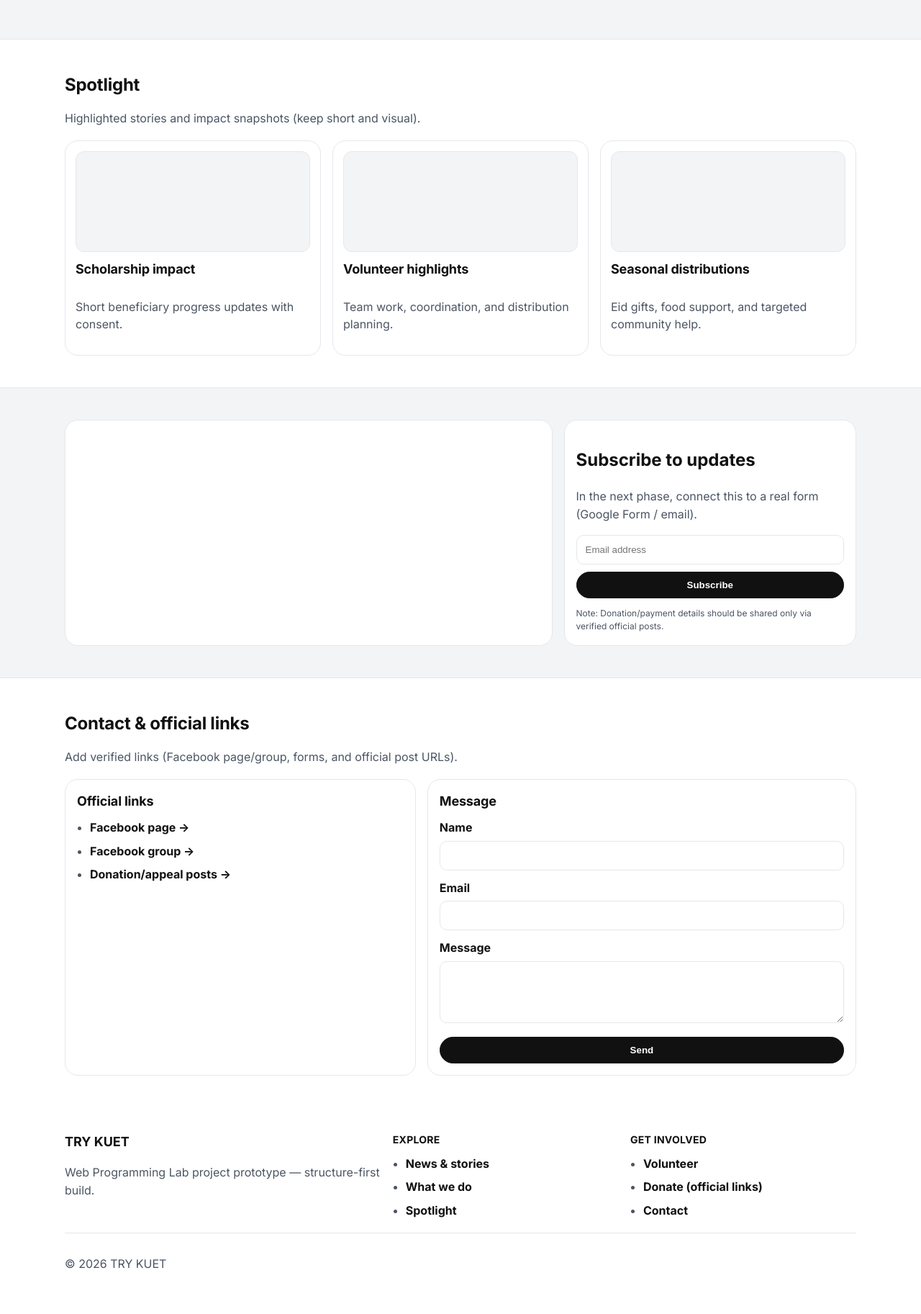
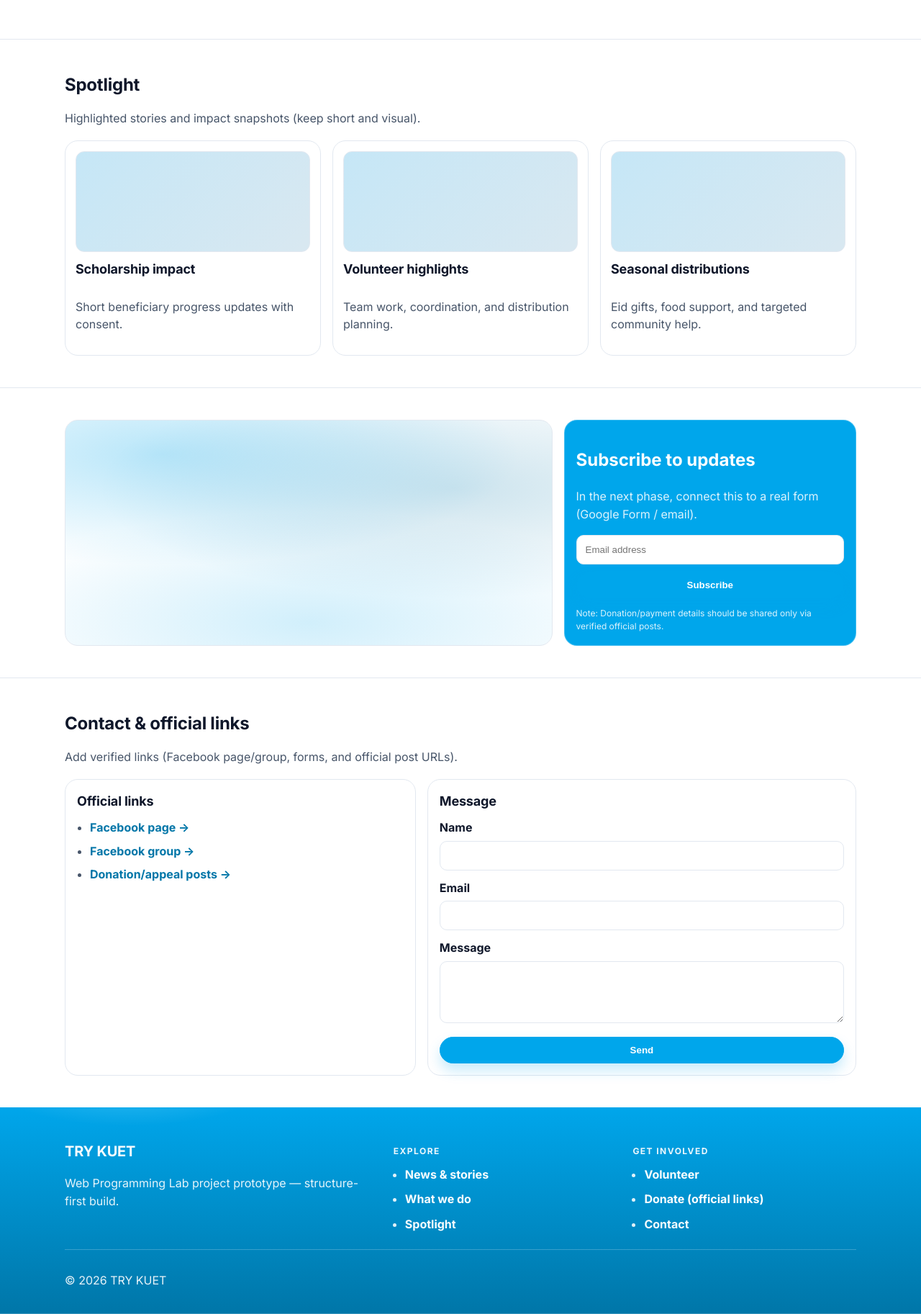
Before and after one commit to mehadi105/kuet-try-club-site, a PHP site: page / in a window 1280 px wide. Shown: the part 1960-3785 px from the top of the page at 72% size. Before the commit the page ends 3722 px from the top, so only its background shows below. Run offline with PHP 8.4, Linux system fonts and the light colour scheme.

Commit message:
css updation+animation add +footer updation
Made-with: Cursor

```diff
--- a/index.html
+++ b/index.html
@@ -46,7 +46,7 @@
     </nav>
 
     <main id="main">
-      <section class="hero-unicef" aria-label="Featured story">
+      <section class="hero-unicef reveal" aria-label="Featured story">
         <div class="hero-media" role="img" aria-label="Featured image placeholder"></div>
         <div class="container hero-content">
           <p class="eyebrow">Featured</p>
@@ -62,7 +62,7 @@
         </div>
       </section>
 
-      <section class="section" aria-label="Story cards">
+      <section class="section reveal" aria-label="Story cards">
         <div class="container">
           <div class="section-title">
             <h2>TRY, for the community</h2>
@@ -153,7 +153,7 @@
         </div>
       </section>
 
-      <section id="work" class="section subtle" aria-label="Organization work">
+      <section id="work" class="section subtle reveal" aria-label="Organization work">
         <div class="container">
           <div class="center-block">
             <h2>TRY’s work</h2>
@@ -166,7 +166,7 @@
         </div>
       </section>
 
-      <section id="spotlight" class="section" aria-label="Spotlight">
+      <section id="spotlight" class="section reveal" aria-label="Spotlight">
         <div class="container">
           <div class="section-title">
             <h2>Spotlight</h2>
@@ -195,7 +195,7 @@
         </div>
       </section>
 
-      <section class="subscribe" aria-label="Subscribe section">
+      <section class="subscribe reveal" aria-label="Subscribe section">
         <div class="container subscribe-grid">
           <div class="subscribe-media" role="img" aria-label="Large image placeholder"></div>
           <div class="subscribe-panel">
@@ -215,7 +215,7 @@
         </div>
       </section>
 
-      <section id="contact" class="section" aria-label="Contact and links">
+      <section id="contact" class="section reveal" aria-label="Contact and links">
         <div class="container">
           <div class="section-title">
             <h2>Contact & official links</h2>
@@ -293,5 +293,34 @@
     <script>
       document.getElementById("year").textContent = String(new Date().getFullYear());
     </script>
+    <script>
+      (function () {
+        const prefersReduced =
+          window.matchMedia &&
+          window.matchMedia("(prefers-reduced-motion: reduce)").matches;
+        if (prefersReduced) return;
+
+        const els = Array.from(document.querySelectorAll(".reveal"));
+        if (els.length === 0) return;
+
+        if (!("IntersectionObserver" in window)) {
+          els.forEach((el) => el.classList.add("is-visible"));
+          return;
+        }
+
+        const io = new IntersectionObserver(
+          (entries) => {
+            for (const e of entries) {
+              if (!e.isIntersecting) continue;
+              e.target.classList.add("is-visible");
+              io.unobserve(e.target);
+            }
+          },
+          { threshold: 0.12, rootMargin: "0px 0px -5% 0px" }
+        );
+
+        els.forEach((el) => io.observe(el));
+      })();
+    </script>
   </body>
 </html>
--- a/style.css
+++ b/style.css
@@ -64,25 +71,32 @@ a:hover {
   padding: 10px 14px;
   border-radius: 999px;
   border: 1px solid var(--border);
-  background: #fff;
+  background: #ffffff;
   color: var(--text);
   font-weight: 700;
   cursor: pointer;
   text-decoration: none !important;
+  transition:
+    transform 160ms var(--ease-out),
+    background 160ms var(--ease-out),
+    border-color 160ms var(--ease-out),
+    box-shadow 160ms var(--ease-out);
 }
 
 .btn:hover {
   background: var(--subtle);
+  transform: translateY(-1px);
 }
 
 .btn.primary {
-  border-color: #111111;
-  background: #111111;
-  color: #fff;
+  border-color: var(--brand);
+  background: var(--brand);
+  color: #ffffff;
+  box-shadow: 0 10px 18px rgba(0, 166, 235, 0.22);
 }
 
 .btn.primary:hover {
-  background: #000000;
+  background: var(--brand-deep);
 }
 
 .muted {
@@ -302,7 +348,7 @@ h3 {
 
 .textlink {
   font-weight: 700;
-  color: #111111;
+  color: var(--brand-deep);
 }
 
 .textlink:hover {
@@ -324,15 +370,27 @@ h3 {
   border: 1px solid var(--border);
   border-radius: var(--radius-lg);
   overflow: hidden;
-  background: #fff;
+  background: #ffffff;
   padding: 14px;
   display: grid;
   gap: 10px;
+  transition:
+    transform 180ms var(--ease-out),
+    box-shadow 180ms var(--ease-out),
+    background 180ms var(--ease-out);
+}
+
+.mini-card:hover {
+  transform: translateY(-3px);
+  box-shadow: var(--shadow);
+  background: #ffffff;
 }
 
 .mini-media {
   height: 140px;
-  background: var(--subtle);
+  background:
+    linear-gradient(135deg, rgba(0, 166, 235, 0.18), rgba(0, 118, 168, 0.10)),
+    var(--subtle);
   border: 1px solid var(--border);
   border-radius: var(--radius);
 }
@@ -342,7 +400,7 @@ h3 {
 }
 
 .subscribe {
-  background: var(--subtle);
+  background: #ffffff;
   border-top: 1px solid var(--border);
   border-bottom: 1px solid var(--border);
   padding: 44px 0;
@@ -356,17 +414,38 @@ h3 {
 }
 
 .subscribe-media {
-  background: #fff;
+  background: #ffffff;
   border: 1px solid var(--border);
   border-radius: var(--radius-lg);
   min-height: 260px;
+  position: relative;
+  overflow: hidden;
+}
+
+.subscribe-media::before {
+  content: "";
+  position: absolute;
+  inset: 0;
+  background:
+    radial-gradient(900px 280px at 20% 15%, rgba(0, 166, 235, 0.28), transparent 55%),
+    radial-gradient(900px 280px at 80% 30%, rgba(0, 118, 168, 0.20), transparent 55%),
+    radial-gradient(900px 280px at 50% 90%, rgba(0, 166, 235, 0.18), transparent 55%);
 }
 
 .subscribe-panel {
-  background: #fff;
-  border: 1px solid var(--border);
+  background: var(--brand);
+  border: 1px solid rgba(255, 255, 255, 0.25);
   border-radius: var(--radius-lg);
   padding: 16px;
+  color: rgba(255, 255, 255, 0.96);
+}
+
+.subscribe-panel .muted {
+  color: rgba(255, 255, 255, 0.86);
+}
+
+.subscribe-panel h2 {
+  color: rgba(255, 255, 255, 0.98);
 }
 
 .subscribe-form {
@@ -389,7 +468,7 @@ h3 {
 
 .fineprint {
   margin: 12px 0 0;
-  color: var(--muted);
+  color: rgba(255, 255, 255, 0.86);
   font-size: 12px;
 }
 
@@ -432,43 +511,124 @@ textarea {
   padding: 12px 12px;
   border-radius: 10px;
   border: 1px solid var(--border);
-  background: #fff;
+  background: #ffffff;
   color: var(--text);
   outline: none;
 }
 
 input:focus,
 textarea:focus {
-  border-color: #111111;
-  box-shadow: 0 0 0 4px rgba(17, 17, 17, 0.10);
+  border-color: var(--brand);
+  box-shadow: 0 0 0 4px rgba(0, 166, 235, 0.18);
 }
 
 .footer {
-  padding: 34px 0 18px;
+  padding: 46px 0 18px;
+  background: linear-gradient(180deg, var(--brand), var(--brand-deep));
+  color: rgba(255, 255, 255, 0.96);
+  position: relative;
+  overflow: hidden;
+}
+
+.footer::before {
+  content: "";
+  position: absolute;
+  inset: -40% -10% auto -10%;
+  height: 220px;
+  background:
+    radial-gradient(closest-side at 20% 40%, rgba(255, 255, 255, 0.18), transparent 60%),
+    radial-gradient(closest-side at 80% 10%, rgba(255, 255, 255, 0.10), transparent 55%);
+  pointer-events: none;
+}
+
+.footer::after {
+  content: "";
+  position: absolute;
+  inset: auto 0 0 0;
+  height: 1px;
+  background: rgba(255, 255, 255, 0.22);
+  pointer-events: none;
 }
 
 .footer-grid {
   display: grid;
   grid-template-columns: 1.4fr 1fr 1fr;
-  gap: 16px;
-  padding-bottom: 18px;
-  border-bottom: 1px solid var(--border);
+  gap: 22px;
+  padding-bottom: 22px;
+  border-bottom: 1px solid rgba(255, 255, 255, 0.22);
+  position: relative;
+  z-index: 1;
+}
+
+.footer-brand .muted {
+  color: rgba(255, 255, 255, 0.86);
 }
 
 .footer-logo {
   font-weight: 900;
-  font-size: 18px;
+  font-size: 20px;
+  letter-spacing: -0.01em;
 }
 
 .footer-title {
   margin: 0 0 10px;
-  font-size: 14px;
-  letter-spacing: 0.02em;
+  font-size: 12px;
+  letter-spacing: 0.12em;
   text-transform: uppercase;
+  color: rgba(255, 255, 255, 0.92);
 }
 
 .footer-bottom {
   padding-top: 14px;
+  display: flex;
+  align-items: center;
+  justify-content: space-between;
+  gap: 12px;
+  flex-wrap: wrap;
+  position: relative;
+  z-index: 1;
+}
+
+.footer a,
+.footer .muted {
+  color: rgba(255, 255, 255, 0.90);
+}
+
+.footer .textlink {
+  color: rgba(255, 255, 255, 0.98);
+}
+
+.footer .textlink {
+  text-decoration: none;
+  position: relative;
+}
+
+.footer .textlink::after {
+  content: "";
+  position: absolute;
+  left: 0;
+  bottom: -2px;
+  width: 100%;
+  height: 2px;
+  background: rgba(255, 255, 255, 0.65);
+  transform: scaleX(0);
+  transform-origin: left;
+  transition: transform 180ms var(--ease-out);
+}
+
+.footer .textlink:hover::after {
+  transform: scaleX(1);
+}
+
+.footer .list {
+  margin-top: 10px;
+  padding-left: 16px;
+  gap: 10px;
+  color: rgba(255, 255, 255, 0.88);
+}
+
+.footer .footer-col {
+  padding-top: 6px;
 }
 
 @media (max-width: 980px) {
@@ -502,3 +662,46 @@ textarea:focus {
     grid-template-columns: 1fr;
   }
 }
+
+/* Scroll reveal */
+.reveal {
+  opacity: 0;
+  transform: translateY(14px);
+  transition: opacity 520ms var(--ease-out), transform 520ms var(--ease-out);
+}
+
+.reveal.is-visible {
+  opacity: 1;
+  transform: translateY(0);
+}
+
+@keyframes sheen {
+  0% {
+    transform: rotate(8deg) translateX(-40%);
+    opacity: 0.0;
+  }
+  15% {
+    opacity: 0.9;
+  }
+  35% {
+    transform: rotate(8deg) translateX(60%);
+    opacity: 0.0;
+  }
+  100% {
+    transform: rotate(8deg) translateX(60%);
+    opacity: 0.0;
+  }
+}
+
+@media (prefers-reduced-motion: reduce) {
+  .btn,
+  .story-card,
+  .mini-card,
+  .reveal {
+    transition: none !important;
+  }
+
+  .hero-media::after {
+    animation: none !important;
+  }
+}
```
Also changed, not shown: other parts of style.css (+58 -19 lines).
